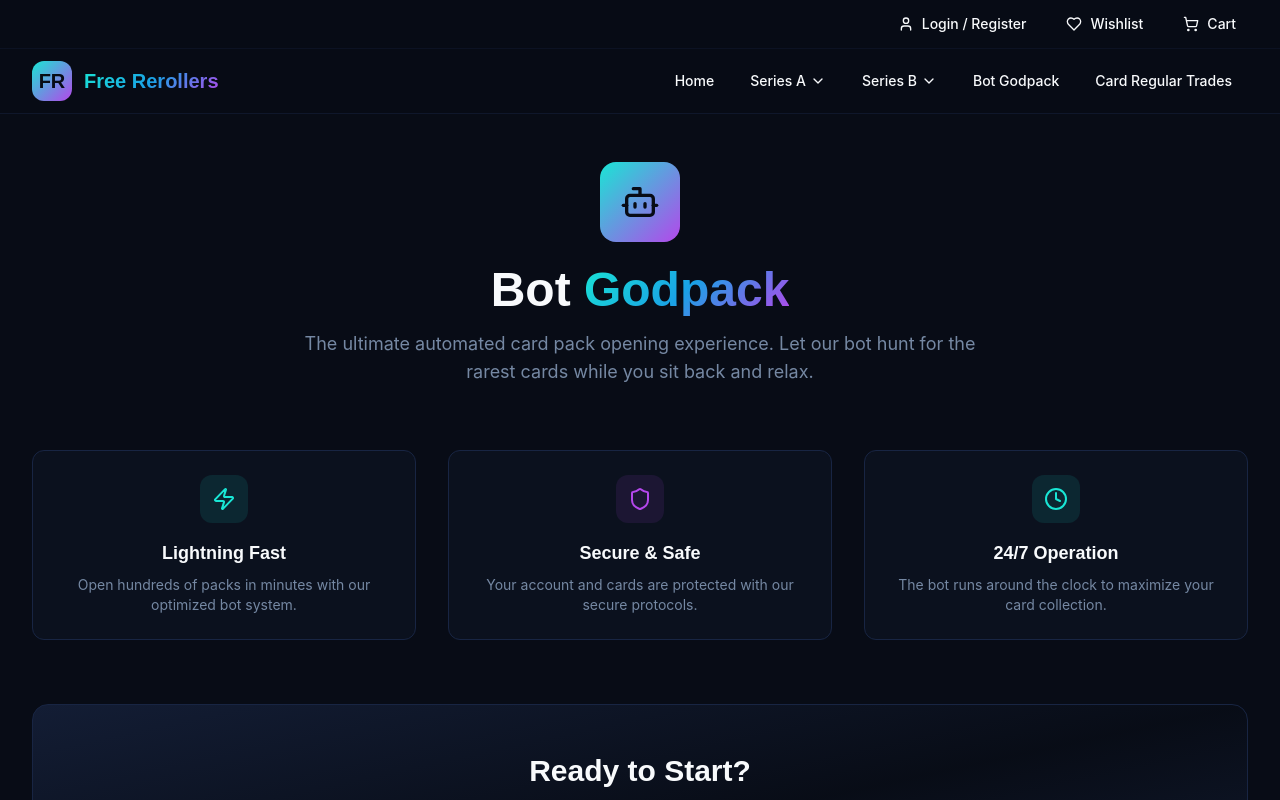
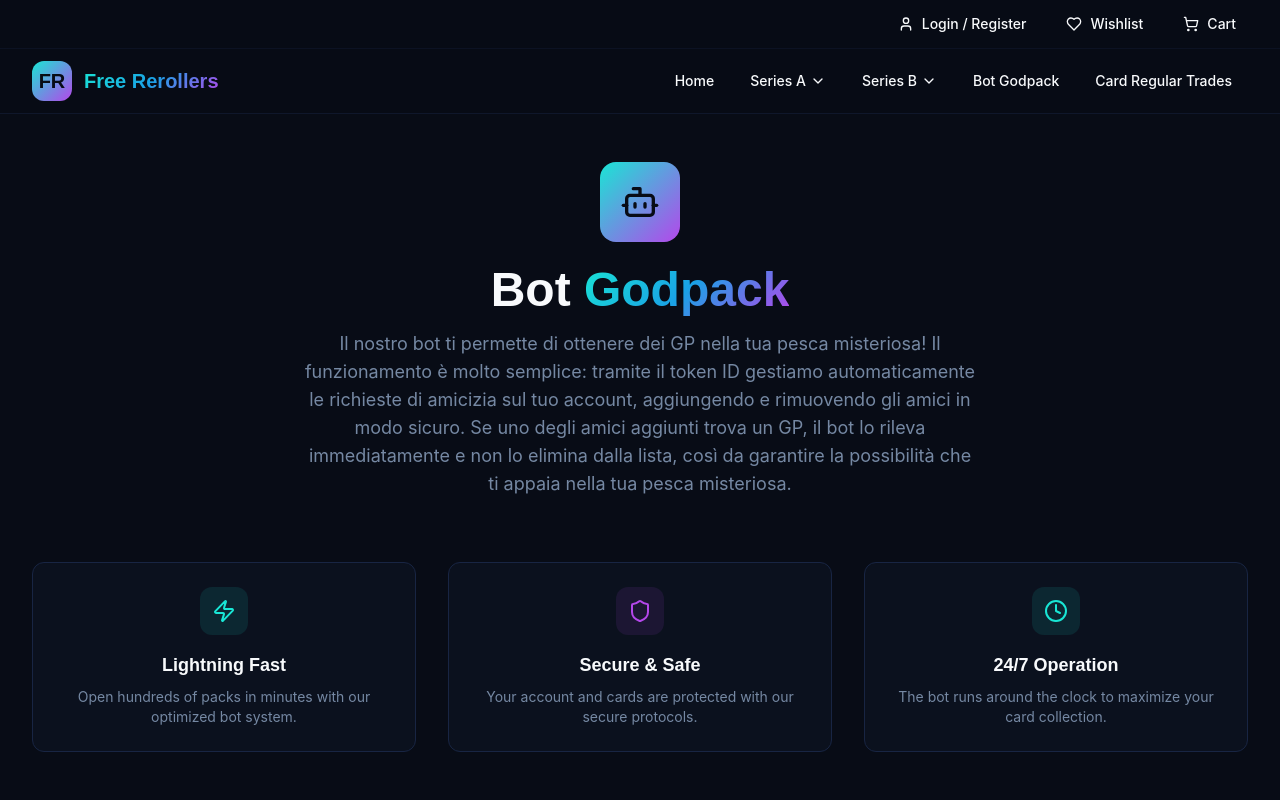
Before and after one commit to Dragonik98/digital-card-hub, a React (Vite) app: page /bot-godpack in a window 1280 px wide. Shown: the top 800 px of the page. Built offline with nearby package versions, Linux system fonts and the light colour scheme; the HTML template or start-up script is replaced by a standard one.

Commit message:
Visual edit in Lovable
Edited UI in Lovable

```diff
--- a/src/pages/BotGodpack.tsx
+++ b/src/pages/BotGodpack.tsx
@@ -3,10 +3,8 @@ import { Breadcrumb } from '@/components/layout/Breadcrumb';
 import { Footer } from '@/components/layout/Footer';
 import { Bot, Zap, Shield, Clock } from 'lucide-react';
 import { Button } from '@/components/ui/button';
-
 export default function BotGodpack() {
-  return (
-    <div className="min-h-screen bg-background">
+  return <div className="min-h-screen bg-background">
       <Header />
       <Breadcrumb />
       <main className="container py-12">
@@ -18,9 +16,11 @@ export default function BotGodpack() {
           <h1 className="font-display text-4xl md:text-5xl font-bold mb-4">
             Bot <span className="gradient-text">Godpack</span>
           </h1>
-          <p className="text-lg text-muted-foreground max-w-2xl mx-auto">
-            The ultimate automated card pack opening experience. Let our bot hunt for the rarest cards while you sit back and relax.
-          </p>
+          <p className="text-lg text-muted-foreground max-w-2xl mx-auto">Il nostro bot ti permette di ottenere dei GP nella tua pesca misteriosa!
+
+Il funzionamento è molto semplice: tramite il token ID gestiamo automaticamente le richieste di amicizia sul tuo account, aggiungendo e rimuovendo gli amici in modo sicuro.
+
+Se uno degli amici aggiunti trova un GP, il bot lo rileva immediatamente e non lo elimina dalla lista, così da garantire la possibilità che ti appaia nella tua pesca misteriosa.</p>
         </div>
 
         {/* Features */}
@@ -70,6 +70,5 @@ export default function BotGodpack() {
         </div>
       </main>
       <Footer />
-    </div>
-  );
+    </div>;
 }
```
